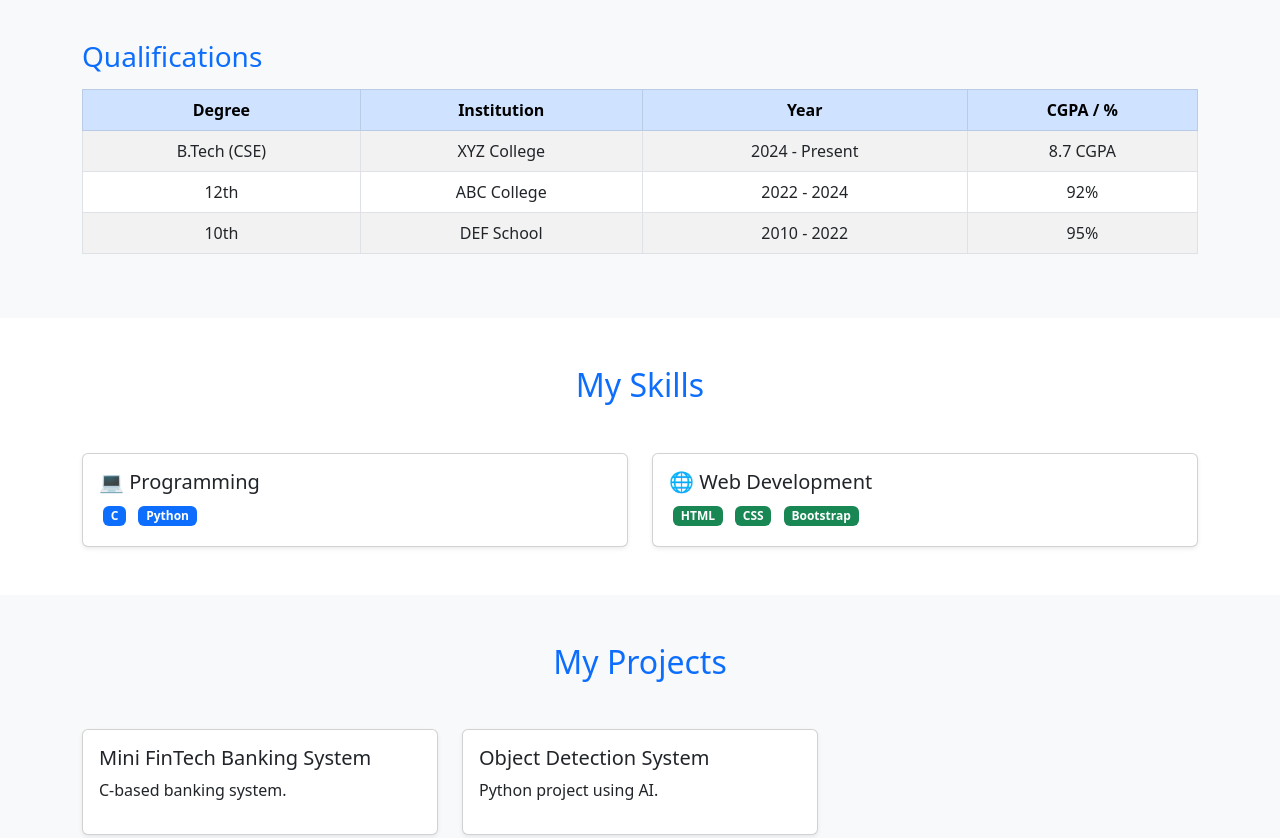
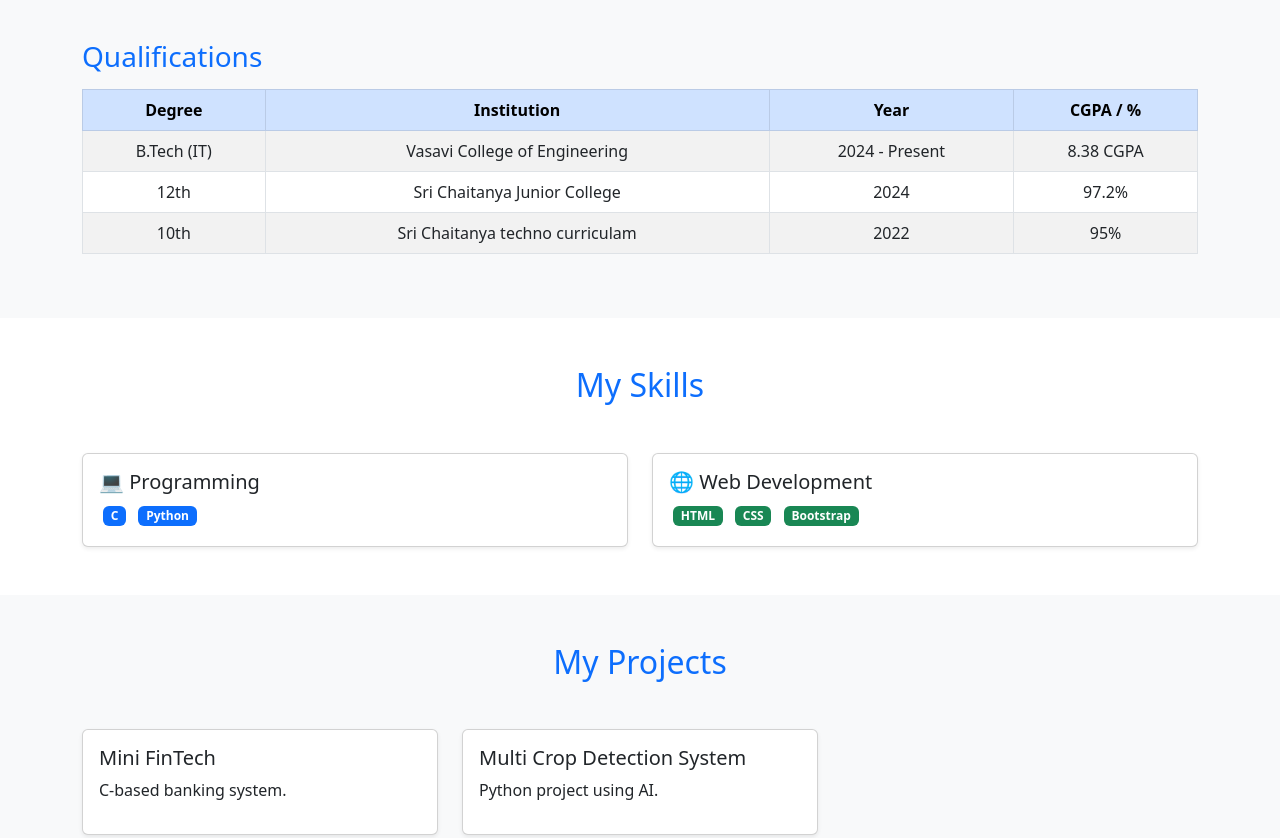
Before and after one commit to Sudeepa980/Portfolio, a plain HTML site: page index.html in a window 1280 px wide. Shown: the part 480-1318 px from the top of the page. Drawn offline with nearby package versions, Linux system fonts and the light colour scheme.

Commit message:
Update educational and project details in index.html

```diff
--- a/index.html
+++ b/index.html
@@ -59,7 +59,7 @@
   <div class="container">
     <h2 class="text-center text-primary mb-4">About Me</h2>
     <p class="text-center">
-      Hello! I am <strong>K. Sudeepa</strong>, a BTech Computer Science student passionate about
+      Hello! I am <strong>K. Sudeepa</strong>, a BTech Information technology student passionate about
       web development, programming, and problem solving.
     </p>
 
@@ -76,21 +76,21 @@
         </thead>
         <tbody>
           <tr>
-            <td>B.Tech (CSE)</td>
-            <td>XYZ College</td>
+            <td>B.Tech (IT)</td>
+            <td>Vasavi College of Engineering</td>
             <td>2024 - Present</td>
-            <td>8.7 CGPA</td>
+            <td>8.38 CGPA</td>
           </tr>
           <tr>
             <td>12th</td>
-            <td>ABC College</td>
-            <td>2022 - 2024</td>
-            <td>92%</td>
+            <td>Sri Chaitanya Junior College</td>
+            <td>2024</td>
+            <td>97.2%</td>
           </tr>
           <tr>
             <td>10th</td>
-            <td>DEF School</td>
-            <td>2010 - 2022</td>
+            <td>Sri Chaitanya techno curriculam</td>
+            <td> 2022</td>
             <td>95%</td>
           </tr>
         </tbody>
@@ -141,7 +141,7 @@
       <div class="col-md-4">
         <div class="card shadow-sm h-100">
           <div class="card-body">
-            <h5>Mini FinTech Banking System</h5>
+            <h5>Mini FinTech </h5>
             <p>C-based banking system.</p>
           </div>
         </div>
@@ -150,7 +150,7 @@
       <div class="col-md-4">
         <div class="card shadow-sm h-100">
           <div class="card-body">
-            <h5>Object Detection System</h5>
+            <h5>Multi Crop Detection System</h5>
             <p>Python project using AI.</p>
           </div>
         </div>
```
